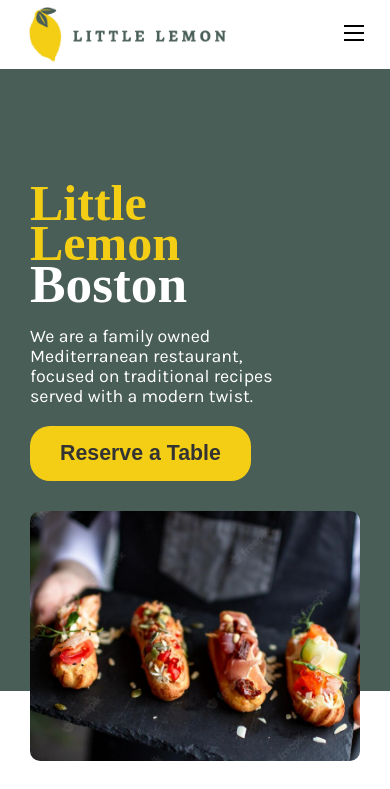
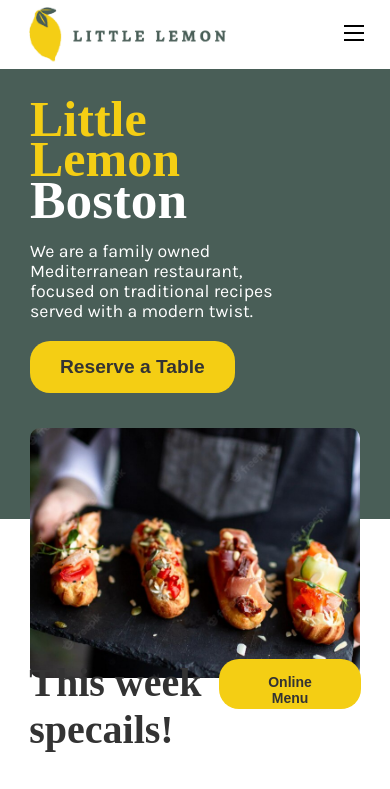
Before and after one commit to Amrindra/Little-Lemon, a React (Create React App) app: page / in a window 390 px wide. Shown: the top 789 px of the page. Built offline with nearby package versions, Linux system fonts and the light colour scheme; a web font is replaced by a local one.

Commit message:
made some changes to the code

```diff
--- a/src/components/card/Card.css
+++ b/src/components/card/Card.css
@@ -21,13 +21,13 @@
 }
 
 .card-text p {
-  font-size: 16pt;
+  font-size: 1.2rem;
   line-height: 1.2;
   margin: 30px 0 50px;
 }
 
 .card-text h4 {
-  font-size: 16pt;
+  font-size: 1.2rem;
   display: flex;
   align-items: center;
 }
@@ -50,6 +50,13 @@
   cursor: pointer;
 }
 
+.card-order-btn button:hover {
+  cursor: pointer;
+  background-color: #333333;
+  color: #f4ce14;
+  transition: 0.3s;
+}
+
 @media screen and (max-width: 780px) {
   .card-text p,
   h3 {
--- a/src/components/featureMenu/FeatureMenu.css
+++ b/src/components/featureMenu/FeatureMenu.css
@@ -1,5 +1,5 @@
 .feature-menu-container {
-  margin-top: 100px;
+  margin-top: 150px;
 }
 
 .feature-menu-top {
@@ -15,14 +15,21 @@
 }
 
 .feature-menu-top-button {
-  padding: 15px 0px;
-  font-size: 18px;
+  height: 60px;
+  padding: 15px 30px;
+  font-weight: 600;
   background-color: #f4ce14;
+  color: #333333;
+  border-radius: 20px;
   border: none;
-  border-radius: 20px;
+  font-size: 24px;
+}
+
+.feature-menu-top-button:hover {
   cursor: pointer;
-  font-size: 24px;
-  width: 200px;
+  background-color: #333333;
+  color: #f4ce14;
+  transition: 0.3s;
 }
 
 .feature-menu-bottom {
@@ -41,8 +48,23 @@
 }
 
 @media screen and (max-width: 780px) {
+  .feature-menu-container {
+    margin-top: 140px;
+  }
+
   .feature-menu-bottom {
     display: flex;
     flex-direction: column;
   }
+
+  .feature-menu-top-title {
+    font-size: 40px;
+  }
+
+  .feature-menu-top-button {
+    height: 50px;
+    padding: 15px 30px;
+    font-size: 14px;
+    width: 200px;
+  }
 }
--- a/src/components/hero/Hero.css
+++ b/src/components/hero/Hero.css
@@ -1,6 +1,7 @@
 .hero {
   background-color: #495e57;
   width: 100%;
+  height: 500px;
 }
 
 .hero-container {
@@ -32,7 +33,7 @@
 
 .reserve-btn {
   padding: 15px 30px;
-  font-size: 16pt;
+  font-size: 1.2rem;
   font-weight: 600;
   background-color: #f4ce14;
   color: #333333;
@@ -49,17 +50,18 @@
 
 .hero-right {
   position: relative;
-  width: 400px;
+  width: 450px;
 }
 
 .hero-image {
-  height: 400px;
+  height: 500px;
   position: absolute;
   display: flex;
   justify-content: center;
   align-items: center;
   border-radius: 10px;
   overflow: hidden;
+  top: 30px;
 }
 
 .hero-image img {
@@ -67,10 +69,6 @@
 }
 
 @media screen and (max-width: 1024px) {
-  .hero {
-    padding-top: 10vh;
-  }
-
   .hero-image {
     right: 0;
     width: 300px;
@@ -92,6 +90,9 @@
 }
 
 @media screen and (max-width: 659px) {
+  .hero {
+    height: 450px;
+  }
   .hero-container {
     flex-direction: column;
   }
@@ -109,8 +110,7 @@
 
   .hero-right {
     position: initial;
-    margin-top: 30px;
-    margin-bottom: -100px;
+    margin-top: 35px;
     width: 100%;
   }
 
```
